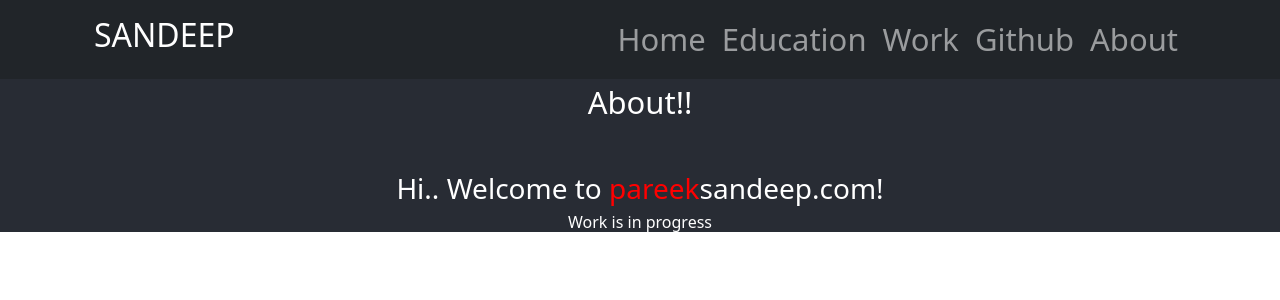
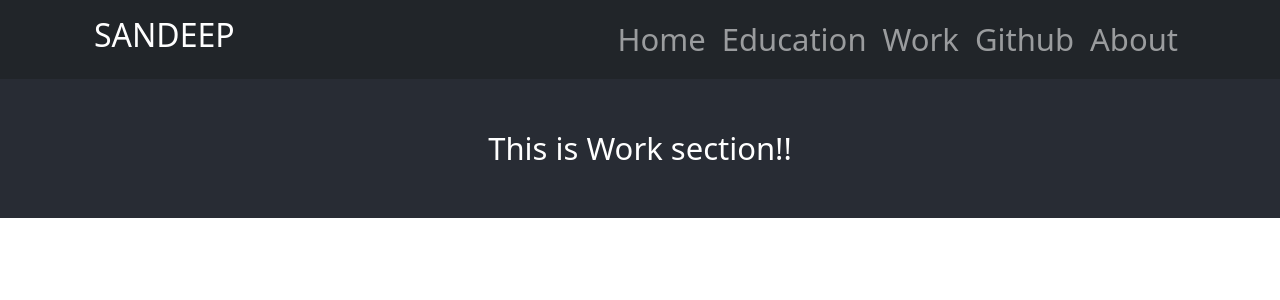
Before and after one commit to sandeep-pareek/ps-react-website, a React (Create React App) app: page /work in a window 1280 px wide. Shown: the top 300 px of the page. Built offline with nearby package versions, Linux system fonts and the light colour scheme.

Commit message:
Added pages for work, education, minor 1AM improvements

```diff
--- a/src/App.js
+++ b/src/App.js
@@ -7,6 +7,8 @@
 import Home  from "./Home/Home";
 import About from "./About/About";
 import { NavBar } from './Navbar/Navbar';
+import Education from './Education/Education';
+import Work from './Work/Work';
 
 function App() {
   return (
@@ -21,24 +23,24 @@
             <Route path="/home">
               <Home />
             </Route>
-            <Route path="/about">
+            <Route path="/education">
+              <Education />
+            </Route>
+            <Route path="/work">
+              <Work />
+            </Route>
+            <Route path="/github">
               <About />
             </Route>
-            <Route path="/education">
-              <About />
-            </Route>
-            <Route path="/work">
-              <About />
-            </Route>
-            <Route path="/github">
+            <Route path="/about">
               <About />
             </Route>
           </Switch>
         </div>
       </Router>
       <br/>
-      <h3>Hi.. Welcome to <span className="c-red">pareek</span>sandeep.com!</h3>
-      <h6> Work is in progress</h6>
+      {/* <h3>Hi.. Welcome to <span className="c-red">pareek</span>sandeep.in!</h3>
+      <h6> Work is in progress</h6> */}
     </div>
   );
 }
--- /dev/null
+++ b/src/Education/Education.js
@@ -0,0 +1,13 @@
+import React from 'react';
+
+function Education() {
+    return (
+        <div>
+            <br/>
+            Education section
+        </div>
+
+    )
+}
+
+export default Education;
--- a/src/Home/Home.js
+++ b/src/Home/Home.js
@@ -2,8 +2,9 @@
 
 function Home() {
   return (
-    <div>
-Home!!
+    <div><br/>
+      <h3>Hi.. Welcome to <span className="c-red">pareek</span>sandeep.in!</h3>
+      <h6> Work is in progress</h6>
     </div>
   )
 }
--- /dev/null
+++ b/src/Work/Work.js
@@ -0,0 +1,12 @@
+import React from 'react';
+
+function Work() {
+    return(
+        <div>
+            <br/>
+            This is Work section!!
+        </div>
+    )
+}
+
+export default Work;
```
